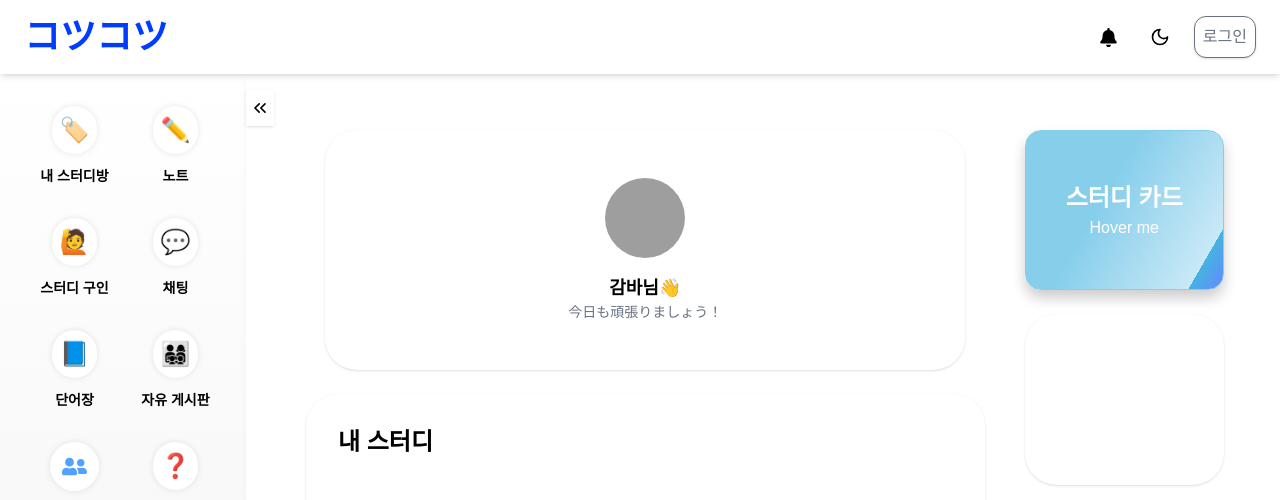
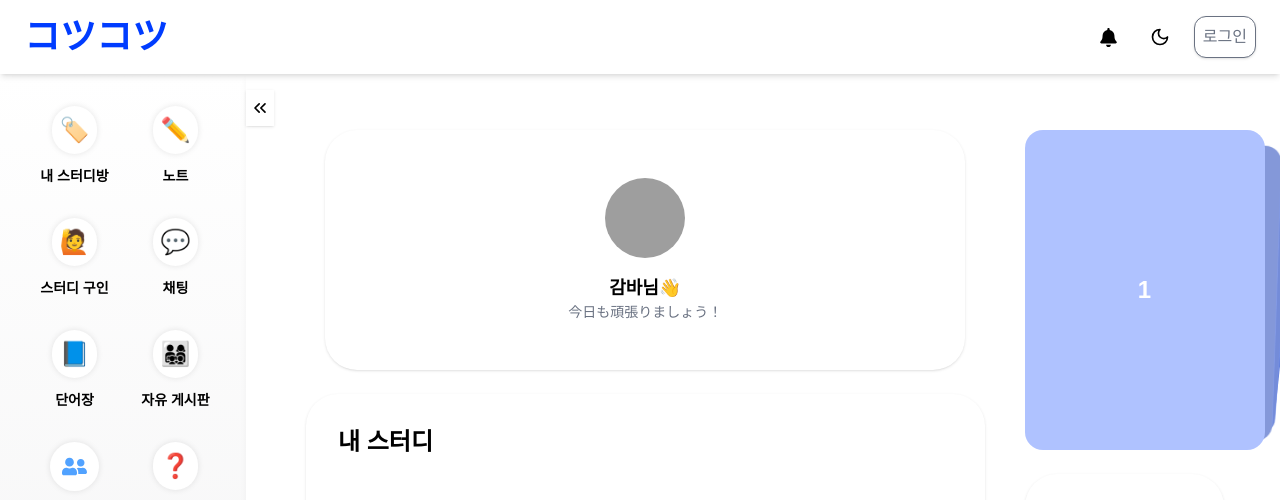
Before and after one commit to Globalin-IT-3Group/frontend, a React (Vite) app: page / in a window 1280 px wide. Shown: the top 500 px of the page. Built offline with nearby package versions, Linux system fonts and the light colour scheme; no server answers; grey boxes are pictures that could not be loaded; a web font is replaced by a local one.

Commit message:
refactor: 메인페이지 우상단 카드
카드 변경 완료했습니다

```diff
--- /dev/null
+++ b/src/components/WordSlider/WordSlider.css
@@ -0,0 +1,26 @@
+.mySwiper {
+  width: 240px;
+  height: 320px;
+}
+
+.swiper-slide {
+  display: flex;
+  align-items: center;
+  justify-content: center;
+  border-radius: 18px;
+  font-size: 24px;
+  font-weight: bold;
+  color: #fff;
+  text-align: center;
+  padding: 1rem;
+}
+
+.swiper-slide:nth-child(1n) { background-color: rgb(175, 194, 255); }
+.swiper-slide:nth-child(2n) { background-color: rgb(155, 179, 255); }
+.swiper-slide:nth-child(3n) { background-color: rgb(136, 164, 255); }
+.swiper-slide:nth-child(4n) { background-color: rgb(116, 149, 255); }
+.swiper-slide:nth-child(5n) { background-color: rgb(97, 134, 255); }
+.swiper-slide:nth-child(6n) { background-color: rgb(77, 119, 255); }
+.swiper-slide:nth-child(7n) { background-color: rgb(57, 104, 255); }
+.swiper-slide:nth-child(8n) { background-color: rgb(38, 89, 255); }
+.swiper-slide:nth-child(9n) { background-color: rgb(18, 74, 255); }
--- /dev/null
+++ b/src/components/WordSlider/WordSlider.jsx
@@ -0,0 +1,25 @@
+import React from "react";
+import { Swiper, SwiperSlide } from "swiper/react";
+import { EffectCards } from "swiper/modules";
+import "swiper/css";
+import "swiper/css/effect-cards";
+import "./WordSlider.css";
+
+export default function WordSlider() {
+  return (
+      <Swiper
+        effect={"cards"}
+        grabCursor={true}
+        modules={[EffectCards]}
+        className="mySwiper"
+      >
+        {["1", "2", "3", "4", "5", "6", "7", "8", "9"].map((word, idx) => (
+          <SwiperSlide key={idx}>
+            <div className="w-full h-full flex items-center justify-center overflow-visible">
+              {word}
+            </div>
+          </SwiperSlide>
+        ))}
+      </Swiper>
+  );
+}
--- a/src/routes/main/MainPage.jsx
+++ b/src/routes/main/MainPage.jsx
@@ -1,6 +1,8 @@
 import { useEffect } from "react";
 import MyStudySlider from "../../components/MyStudySlider/MyStudySlider";
+import WordSlider from "../../components/WordSlider/WordSlider";
 import UserApi from "../../api/userAPI";
+
 
 export default function MainPage() {
 
@@ -45,22 +47,9 @@ export default function MainPage() {
           </div>
         </div>
 
-        {/* 우측 카드들 */}
-        <div className="flex flex-col gap-6">
-          <div className="w-full aspect-[5/4] max-w-md mx-auto">
-            <div className="flip-card w-full h-full">
-              <div className="flip-card-inner">
-                <div className="flip-card-front">
-                  <p className="title">스터디 카드</p>
-                  <p>Hover me</p>
-                </div>
-                <div className="flip-card-back">
-                  <p className="title">설명</p>
-                  <p>뒤에서 보여질 내용</p>
-                </div>
-              </div>
-            </div>
-          </div>
+          {/* 우측 카드들 */}
+          <div className="flex flex-col gap-6">
+            <WordSlider />
 
           <div className="w-full aspect-[7/6] max-w-md mx-auto bg-white dark:bg-zinc-700 rounded-4xl shadow" />
 
```
